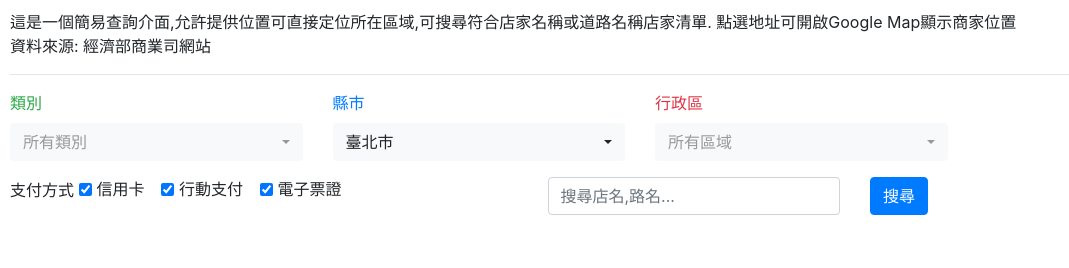
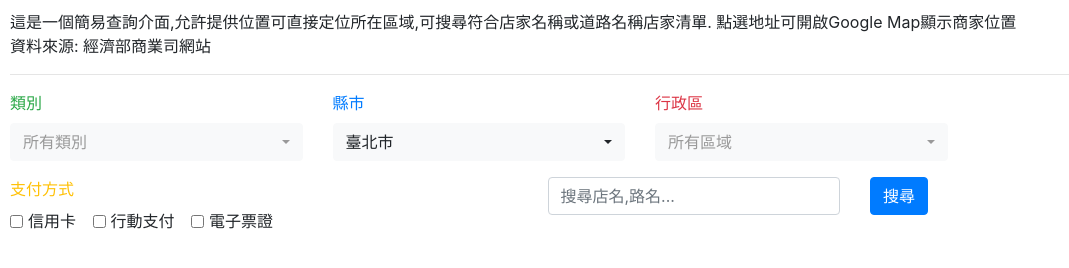
Before and after one commit to ShihChiHuang/shihchihuang.github.io, a plain HTML site: page foodlove.html in a window 1280 px wide. Shown: the whole page, without its empty margins (0-1069 px from the left). Drawn offline with nearby package versions, Linux system fonts and the light colour scheme.

Commit message:
Update foodlove.html

```diff
--- a/foodlove.html
+++ b/foodlove.html
@@ -72,18 +72,20 @@
         </div>
         <div class="form-group row">
             <div class="col-sm-5">
-                支付方式
+                <label class="text-warning">支付方式</label>
+                <div class="">
                     <div class="form-check form-check-inline">
-                    <input class="form-check-input" type="checkbox" id="ck1" value="信用卡" checked>
-                    <label class="form-check-label" for="inlineCheckbox1">信用卡</label>
+                        <input class="form-check-input" type="checkbox" id="ck1" value="信用卡" >
+                        <label class="form-check-label" for="ck1">信用卡</label>
                     </div>
                     <div class="form-check form-check-inline">
-                    <input class="form-check-input" type="checkbox" id="ck2" value="行動支付" checked>
-                    <label class="form-check-label" for="inlineCheckbox2">行動支付</label>
+                        <input class="form-check-input" type="checkbox" id="ck2" value="行動支付" >
+                        <label class="form-check-label" for="ck2">行動支付</label>
                     </div>
                     <div class="form-check form-check-inline">
-                    <input class="form-check-input" type="checkbox" id="ck3" value="電子票證" checked>
-                    <label class="form-check-label" for="inlineCheckbox3">電子票證</label>
+                        <input class="form-check-input" type="checkbox" id="ck3" value="電子票證" >
+                        <label class="form-check-label" for="ck3">電子票證</label>
+                    </div>
                 </div>
             </div>
             <div class="col-sm-3">
```
Lines whose indentation alone changed are shown as unchanged.
